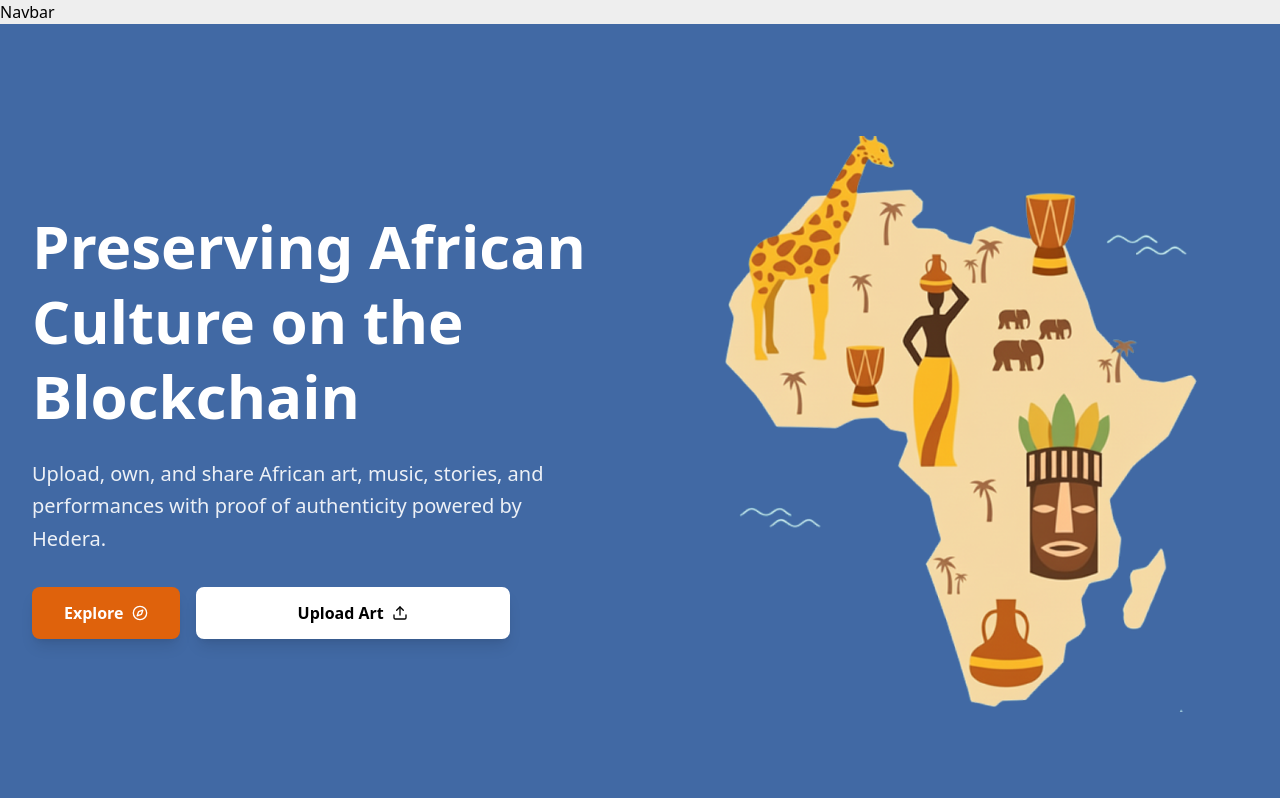
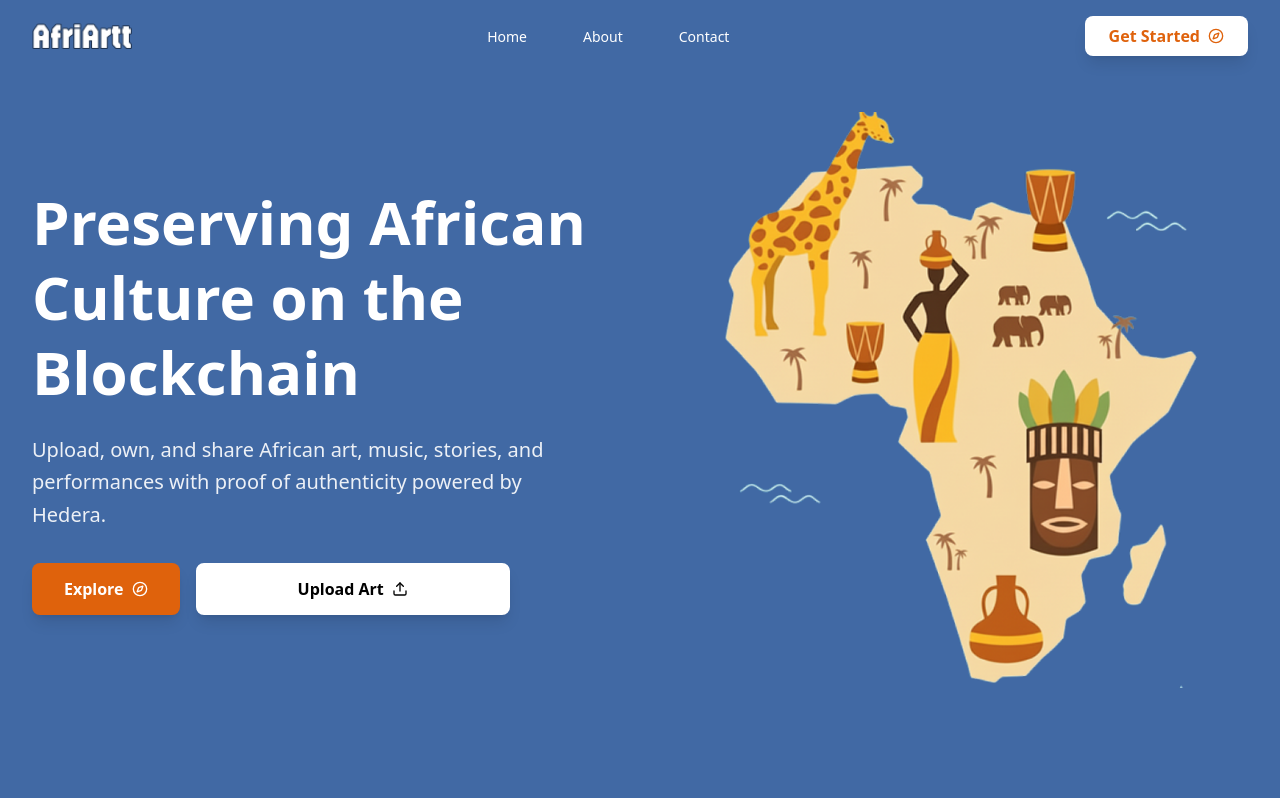
Before and after one commit to abrahamebij/afriartt, a Next.js app: page /home in a window 1280 px wide. Shown: the top 798 px of the page. Built offline with nearby package versions, Linux system fonts and the light colour scheme.

Commit message:
Add AfriArtt logo and enhance Navbar/Footer UI
Added AfriArtt logo image and updated Footer with copyright text and styling. Replaced Navbar placeholder with a fully styled, animated navigation bar featuring scroll effects, active link highlighting, and a Get Started button.

```diff
--- a/src/components/layout/Footer.tsx
+++ b/src/components/layout/Footer.tsx
@@ -1,5 +1,5 @@
 const Footer = () => {
-  return <footer>Footer</footer>;
+  return <footer className="text-center py-8">© 2025 AfriArtt. All rights reserved.</footer>;
 };
 
 export default Footer;
--- a/src/components/layout/Navbar.tsx
+++ b/src/components/layout/Navbar.tsx
@@ -1,5 +1,159 @@
+'use client';
+
+import { motion } from 'framer-motion';
+import { useState, useEffect } from 'react';
+import Link from 'next/link';
+import Image from 'next/image';
+import { usePathname } from 'next/navigation';
+import { Compass } from 'lucide-react';
+
 const Navbar = () => {
-  return <nav>Navbar</nav>;
+  const [isScrolled, setIsScrolled] = useState(false);
+  const [activeLink, setActiveLink] = useState('/');
+  const pathname = usePathname();
+
+  useEffect(() => {
+    const handleScroll = () => {
+      const scrollPosition = window.scrollY;
+      setIsScrolled(scrollPosition > 100);
+    };
+
+    window.addEventListener('scroll', handleScroll);
+    return () => window.removeEventListener('scroll', handleScroll);
+  }, []);
+
+  useEffect(() => {
+    setActiveLink(pathname);
+  }, [pathname]);
+
+  const navLinks = [
+    { name: 'Home', href: '/' },
+    { name: 'About', href: '/about' },
+    { name: 'Contact', href: '/contact' },
+  ];
+
+  return (
+    <motion.nav
+      className={`fixed top-0 left-0 right-0 z-50 transition-all duration-300 ${
+        isScrolled
+          ? 'bg-white/95 backdrop-blur-md shadow-lg py-4'
+          : 'bg-transparent py-4'
+      }`}
+      initial={{ y: -100 }}
+      animate={{ y: 0 }}
+      transition={{ duration: 0.6 }}
+    >
+      <div className="container mx-auto max-w-7xl px-4 sm:px-6 lg:px-8">
+        <div className="flex items-center justify-between">
+          {/* Logo - Left */}
+          <motion.div
+            className="flex-shrink-0"
+            whileHover={{ scale: 1.05 }}
+            whileTap={{ scale: 0.95 }}
+          >
+            <Link href="/" className="flex items-center">
+                <Image
+                  src="/images/logo/AfriArtt.png"
+                  alt="AfriArtt"
+                  width={100}
+                  height={50}
+                />
+            </Link>
+          </motion.div>
+
+          {/* Navigation Links - Center */}
+          <div className="hidden md:flex items-center space-x-8">
+            {navLinks.map((link, index) => (
+              <motion.div
+                key={link.name}
+                initial={{ opacity: 0, y: -20 }}
+                animate={{ opacity: 1, y: 0 }}
+                transition={{ duration: 0.5, delay: index * 0.1 }}
+              >
+                <Link
+                  href={link.href}
+                  className={`relative px-3 py-2 text-sm font-medium transition-colors duration-300 ${
+                    isScrolled
+                      ? activeLink === link.href
+                        ? 'text-[#DF620C]'
+                        : 'text-gray-700 hover:text-[#DF620C]'
+                      : activeLink === link.href
+                      ? 'text-[#ffffff]'
+                      : 'text-white hover:text-[#DF620C]'
+                  }`}
+                  onMouseEnter={() => setActiveLink(link.href)}
+                  onMouseLeave={() => setActiveLink(pathname)}
+                >
+                  {link.name}
+
+                  {/* Active indicator */}
+                  {(activeLink === link.href ||
+                    (link.href !== '/' && pathname.startsWith(link.href))) && (
+                    <motion.div
+                      className="absolute bottom-0 left-0 right-0 h-0.5 bg-[#DF620C]"
+                      layoutId="activeIndicator"
+                      transition={{ type: "spring", stiffness: 300, damping: 30 }}
+                    />
+                  )}
+
+                  {/* Hover effect */}
+                  <div className="absolute inset-0 rounded-lg bg-[#DF620C] opacity-0 hover:opacity-10 transition-opacity duration-300" />
+                </Link>
+              </motion.div>
+            ))}
+          </div>
+
+          {/* Get Started Button - Right */}
+          <motion.div
+            initial={{ opacity: 0, x: 20 }}
+            animate={{ opacity: 1, x: 0 }}
+            transition={{ duration: 0.5, delay: 0.6 }}
+          >
+            <motion.button
+              className={`px-6 py-2 rounded-lg font-semibold transition-all duration-300 flex items-center gap-2 ${
+                isScrolled
+                  ? 'bg-[#DF620C] text-white hover:bg-[#c4560a] shadow-md'
+                  : 'bg-white text-[#DF620C] hover:bg-gray-100 shadow-lg'
+              }`}
+              whileHover={{
+                scale: 1.05,
+                boxShadow: isScrolled
+                  ? '0 10px 25px -5px rgba(223, 98, 12, 0.4)'
+                  : '0 10px 25px -5px rgba(255, 255, 255, 0.4)'
+              }}
+              whileTap={{ scale: 0.95 }}
+            >
+              Get Started
+              <Compass className='w-4 h-4'/>
+            </motion.button>
+          </motion.div>
+        </div>
+
+        {/* Mobile menu button (optional) */}
+        <div className="md:hidden flex justify-center mt-4">
+          <div className="flex space-x-4 overflow-x-auto pb-2">
+            {navLinks.map((link) => (
+              <Link
+                key={link.name}
+                href={link.href}
+                className={`px-3 py-2 text-xs font-medium rounded-lg transition-colors duration-300 ${
+                  isScrolled
+                    ? activeLink === link.href
+                      ? 'bg-[#DF620C] text-white'
+                      : 'bg-gray-100 text-gray-700 hover:bg-[#DF620C] hover:text-white'
+                    : activeLink === link.href
+                    ? 'bg-[#DF620C] text-white'
+                    : 'bg-white/20 text-white hover:bg-[#DF620C]'
+                }`}
+              >
+                {link.name}
+              </Link>
+            ))}
+          </div>
+        </div>
+      </div>
+    </motion.nav>
+  );
 };
 
 export default Navbar;
```
Also changed, not shown: public/images/logo/AfriArtt.png (added).
